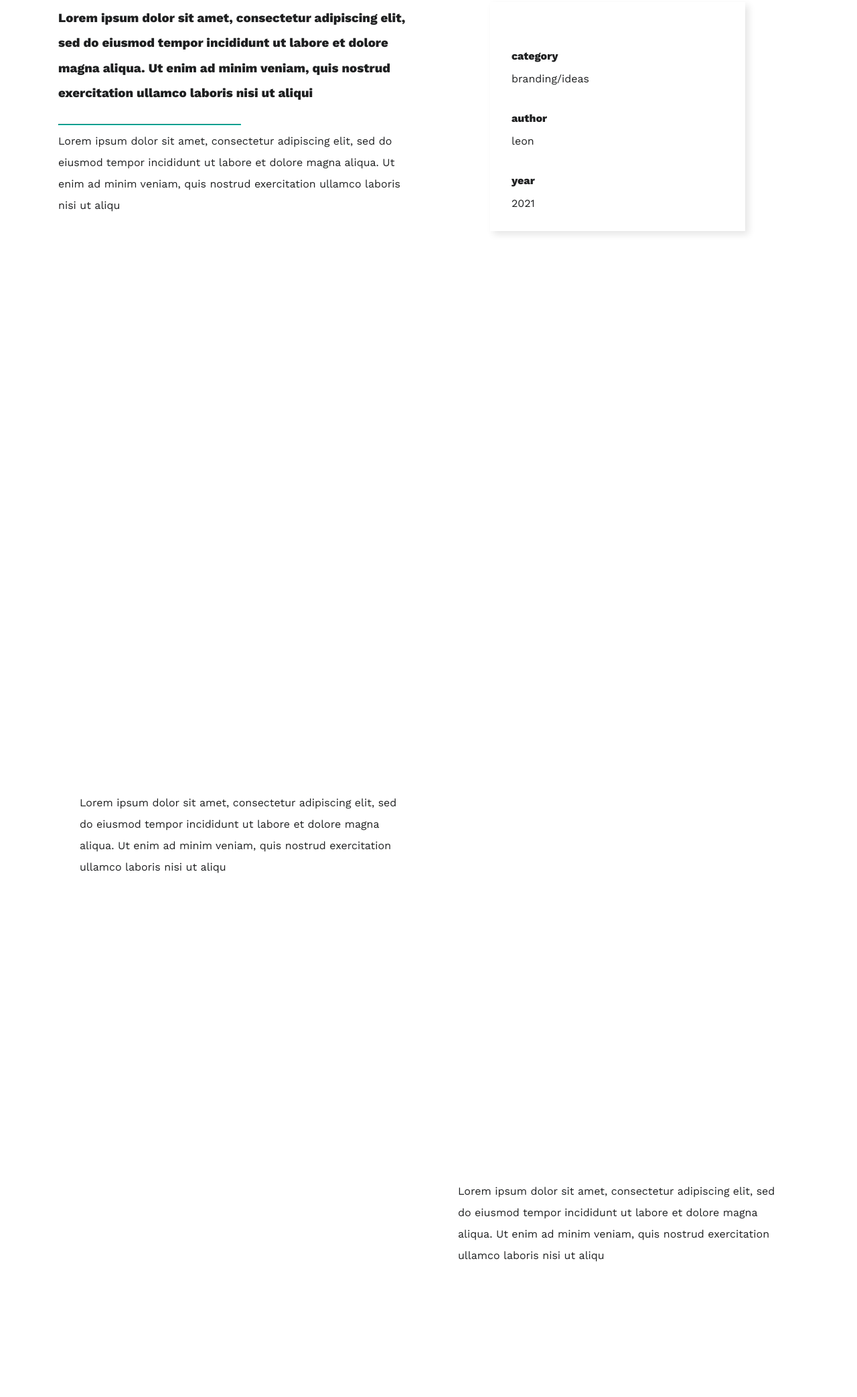
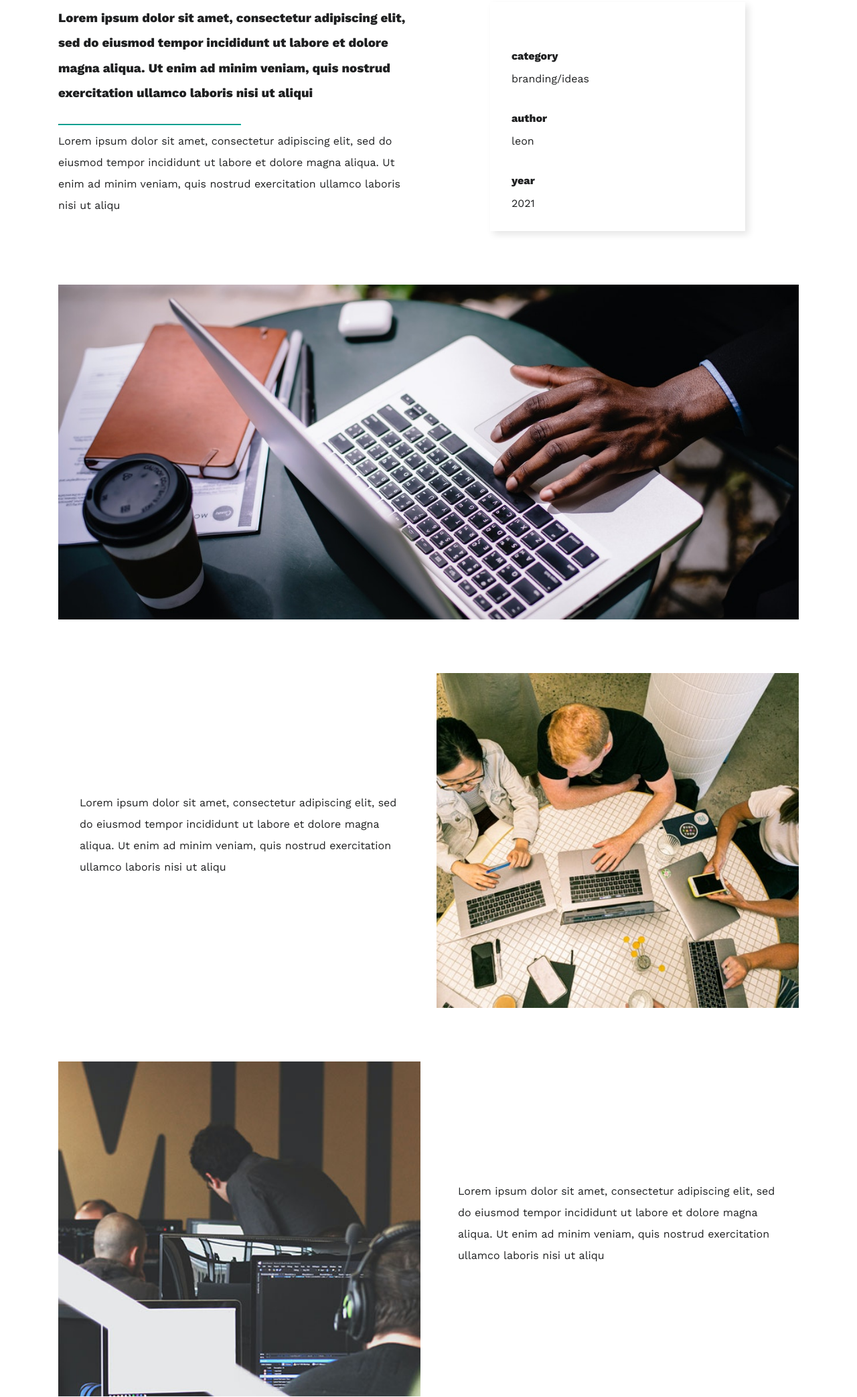
Before and after one commit to ZainFantastic/Web_design_Agency_Template_1, a plain HTML site: page portfolio-2.html in a window 1280 px wide. Shown: the part 714-2800 px from the top of the page at 67% size. Drawn offline with nearby package versions, Linux system fonts and the light colour scheme; the site is published under a folder, as on GitHub Pages, so addresses that start at the root find nothing.

Commit message:
edited the css file for portfolio-2 & 3 'background path'

```diff
--- a/styles/page-style-portfolio-2.css
+++ b/styles/page-style-portfolio-2.css
@@ -181,7 +181,7 @@ header .links li{
   height:calc(80vh - 85px);
   margin-bottom:var(--margin);
   position: relative;
-  background: var(--sections-bg) url(/assets/project_two/page-bg-2.jpg) no-repeat scroll center;
+  background: var(--sections-bg) url(../assets/project_two/page-bg-2.jpg) no-repeat scroll center;
   background-size:cover;
   display:flex;
   justify-content:center;
@@ -299,7 +299,7 @@ header .links li{
  }
 
 .main-project-bg{
-  background:url(/assets/project_two/first-2.jpg) no-repeat scroll center;
+  background:url(../assets/project_two/first-2.jpg) no-repeat scroll center;
   background-size:cover;
   width:100%;
   height:100%;
@@ -314,7 +314,7 @@ header .links li{
   grid-row:2/3;
 }
 .top .top-image{
-  background:url(/assets/project_two/second-2.jpg) no-repeat scroll center;
+  background:url(../assets/project_two/second-2.jpg) no-repeat scroll center;
   background-size:cover;
   width:100%;
   height:100%;
@@ -327,7 +327,7 @@ header .links li{
   grid-row:3/4;
 }
 .bottom-image{
-  background:url(/assets/project_two/third-2.jpg) no-repeat scroll center;
+  background:url(../assets/project_two/third-2.jpg) no-repeat scroll center;
   background-size:cover;
   width:100%;
   height:100%;
--- a/styles/page-style-portfolio-3.css
+++ b/styles/page-style-portfolio-3.css
@@ -181,7 +181,7 @@ header .links li{
   height:calc(80vh - 85px);
   margin-bottom:var(--margin);
   position: relative;
-  background: var(--sections-bg) url(/assets/project_three/page-bg-3.jpg) no-repeat scroll center;
+  background: var(--sections-bg) url(../assets/project_three/page-bg-3.jpg) no-repeat scroll center;
   background-size:cover;
   display:flex;
   justify-content:center;
@@ -299,7 +299,7 @@ header .links li{
  }
 
 .main-project-bg{
-  background:url(/assets/project_three/first-3.jpg) no-repeat scroll center;
+  background:url(../assets/project_three/first-3.jpg) no-repeat scroll center;
   background-size:cover;
   width:100%;
   height:100%;
@@ -314,7 +314,7 @@ header .links li{
   grid-row:2/3;
 }
 .top .top-image{
-  background:url(/assets/project_three/second-3.jpg) no-repeat scroll center;
+  background:url(../assets/project_three/second-3.jpg) no-repeat scroll center;
   background-size:cover;
   width:100%;
   height:100%;
@@ -327,7 +327,7 @@ header .links li{
   grid-row:3/4;
 }
 .bottom-image{
-  background:url(/assets/project_three/third-3.jpg) no-repeat scroll center;
+  background:url(../assets/project_three/third-3.jpg) no-repeat scroll center;
   background-size:cover;
   width:100%;
   height:100%;
```
